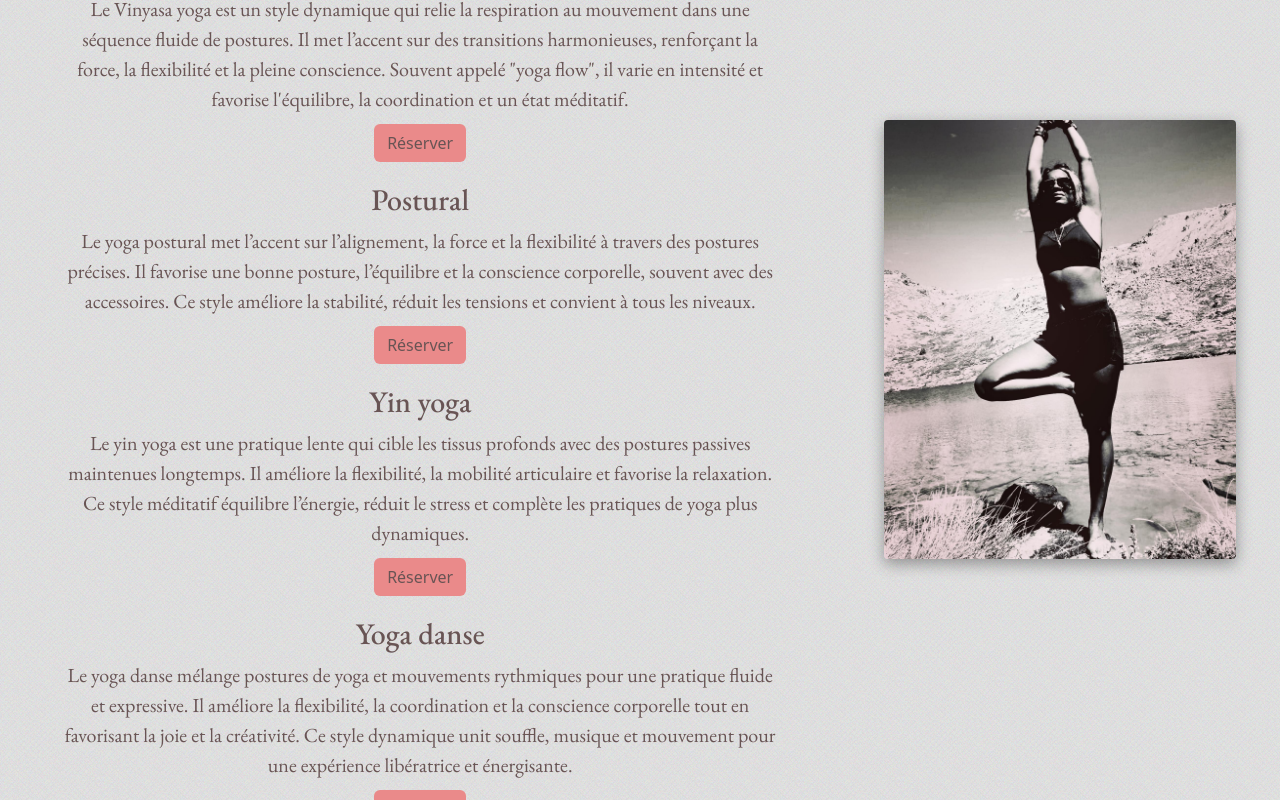
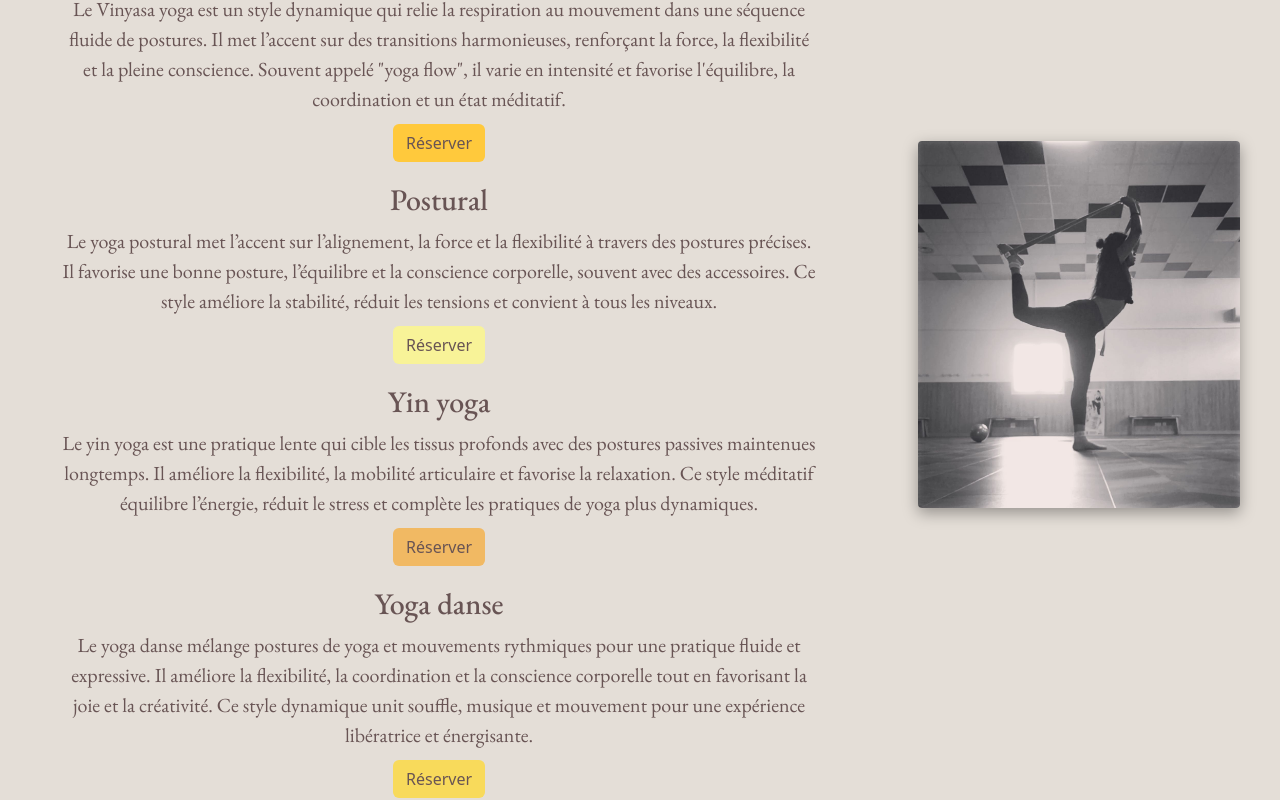
Before and after one commit to GeorginaMudditt/JennyYoga, a React (Vite) app: page / in a window 1280 px wide. Shown: the part 1800-2600 px from the top of the page. Built offline with nearby package versions, Linux system fonts and the light colour scheme; a web font is replaced by a local one.

Commit message:
add options for button colors, change images, vhange background color

```diff
--- a/src/App.css
+++ b/src/App.css
@@ -1,8 +1,8 @@
 #root {
   margin: 0;
   text-align: center;
-  background-color: #f2f2f2;
-  background-image: url("./assets/billie-holiday.png");
+  background-color: #e4ded7;
+  /* background-image: url("./assets/billie-holiday.png"); */
 }
 
 h1 {
--- a/src/AutresPrestations.css
+++ b/src/AutresPrestations.css
@@ -26,9 +26,23 @@
 }
 
 .AutresPrestations .btn {
-  background-color: #ea8a8a;
   color: #685454;
   margin-bottom: 20px;
+}
+
+.AutresPrestations .meditation {
+  background-color: #42b883;
+}
+
+.AutresPrestations .massages {
+  background-color: #3baea0;
+}
+.AutresPrestations .coaching {
+  background-color: #97cba9;
+}
+.AutresPrestations .sauna {
+  background-color: #2c786c;
+  color: #e4ded7;
 }
 
 @media (max-width: 768px) {
--- a/src/AutresPrestations.tsx
+++ b/src/AutresPrestations.tsx
@@ -19,7 +19,7 @@ function AutresPrestations() {
             concentration et cultive la paix intérieure. Une pratique régulière
             équilibre les émotions et renforce le bien-être.
           </p>
-          <button className="btn">Plus d'informations</button>
+          <button className="btn meditation">Plus d'informations</button>
           <h2 id="massage-section">Massage et soins énergétiques</h2>
           <p>
             Le massage et les soins énergétiques allient le toucher et des
@@ -29,7 +29,7 @@ function AutresPrestations() {
             et harmonisent le flux naturel du corps, favorisant détente et
             bien-être.
           </p>
-          <button className="btn">Plus d'informations</button>
+          <button className="btn massages">Plus d'informations</button>
           <h2 id="coaching-section">Coaching Holistique</h2>
           <p>
             Le coaching holistique accompagne le développement personnel en
@@ -38,7 +38,7 @@ function AutresPrestations() {
             défis et atteindre ses objectifs, favorisant bien-être et
             épanouissement.
           </p>
-          <button className="btn">Plus d'informations</button>
+          <button className="btn coaching">Plus d'informations</button>
           <h2 id="sauna-section">Sauna | Hammam</h2>
           <p>
             Le sauna et le hammam sont des thérapies de relaxation par la
@@ -47,7 +47,7 @@ function AutresPrestations() {
             vapeur. Ils améliorent la circulation, soulagent les tensions
             musculaires et purifient la peau, favorisant le bien-être.
           </p>
-          <button className="btn">Plus d'informations</button>
+          <button className="btn sauna">Plus d'informations</button>
         </div>
       </div>
     </>
--- a/src/Contact.tsx
+++ b/src/Contact.tsx
@@ -1,8 +1,8 @@
 import "./App.css";
 import "./Contact.css";
-import freedom from "./assets/freedom.jpg";
 import { BsFillTelephoneFill } from "react-icons/bs";
 import { MdEmail } from "react-icons/md";
+import danse from "./assets/danse.jpg";
 
 function Contact() {
   return (
@@ -32,7 +32,7 @@ function Contact() {
           </p>
         </div>
         <div className="contact-image">
-          <img className="freedom" src={freedom} alt="freedom in nature" />
+          <img className="freedom" src={danse} alt="freedom in nature" />
         </div>
       </div>
     </>
--- a/src/Intro.css
+++ b/src/Intro.css
@@ -29,6 +29,10 @@ h1 {
   width: 50%;
 }
 
+.Intro h1 {
+  font-size: 80px;
+}
+
 @media (max-width: 576px) {
   .Intro {
     flex-direction: column;
--- a/src/Intro.tsx
+++ b/src/Intro.tsx
@@ -29,7 +29,7 @@ function Intro() {
     <>
       <div className="Intro">
         <div className="socials">
-          <h1>D'jenny Yoga</h1>
+          <h1>D'jenny Flow</h1>
           <a
             href="https://www.facebook.com/djenny.bicep"
             target="_blank"
--- a/src/Yoga.css
+++ b/src/Yoga.css
@@ -14,12 +14,27 @@
 }
 
 .Yoga .btn {
-  background-color: #ea8a8a;
   color: #685454;
   margin-bottom: 20px;
 }
 
-.Yoga .outside-yoga {
+.Yoga .vinyasa {
+  background-color: #ffc93c;
+}
+
+.Yoga .postural {
+  background-color: #f8f398;
+}
+
+.Yoga .yin {
+  background-color: #f1b963;
+}
+
+.Yoga .danse {
+  background-color: #f8da5b;
+}
+
+.Yoga .standing-yoga {
   width: 80%;
   box-shadow: rgba(0, 0, 0, 0.35) 0px 5px 15px;
   border-radius: 4px;
@@ -35,7 +50,7 @@
     align-items: center;
   }
 
-  .Yoga .outside-yoga {
+  .Yoga .standing-yoga {
     width: 60%;
     margin: 0;
   }
--- a/src/Yoga.tsx
+++ b/src/Yoga.tsx
@@ -1,6 +1,6 @@
 import "./App.css";
 import "./Yoga.css";
-import outside from "./assets/yoga-outside.jpg";
+import standing from "./assets/standing.jpg";
 
 function Yoga() {
   return (
@@ -17,7 +17,7 @@ function Yoga() {
             intensité et favorise l'équilibre, la coordination et un état
             méditatif.
           </p>
-          <button className="btn">Réserver</button>
+          <button className="btn vinyasa">Réserver</button>
           <h2 id="postural-section">Postural</h2>
           <p>
             Le yoga postural met l’accent sur l’alignement, la force et la
@@ -26,7 +26,7 @@ function Yoga() {
             accessoires. Ce style améliore la stabilité, réduit les tensions et
             convient à tous les niveaux.
           </p>
-          <button className="btn">Réserver</button>
+          <button className="btn postural">Réserver</button>
           <h2 id="yin-section">Yin yoga</h2>
           <p>
             Le yin yoga est une pratique lente qui cible les tissus profonds
@@ -35,7 +35,7 @@ function Yoga() {
             style méditatif équilibre l’énergie, réduit le stress et complète
             les pratiques de yoga plus dynamiques.
           </p>
-          <button className="btn">Réserver</button>
+          <button className="btn yin">Réserver</button>
           <h2 id="dance-section">Yoga danse</h2>
           <p>
             Le yoga danse mélange postures de yoga et mouvements rythmiques pour
@@ -44,10 +44,10 @@ function Yoga() {
             et la créativité. Ce style dynamique unit souffle, musique et
             mouvement pour une expérience libératrice et énergisante.
           </p>
-          <button className="btn">Réserver</button>
+          <button className="btn danse">Réserver</button>
         </div>
         <div className="yoga-image">
-          <img className="outside-yoga" src={outside} alt="outside yoga" />
+          <img className="standing-yoga" src={standing} alt="standing yoga" />
         </div>
       </div>
     </>
```
Also changed, not shown: src/assets/danse.jpg (added), src/assets/standing.jpg (added).
